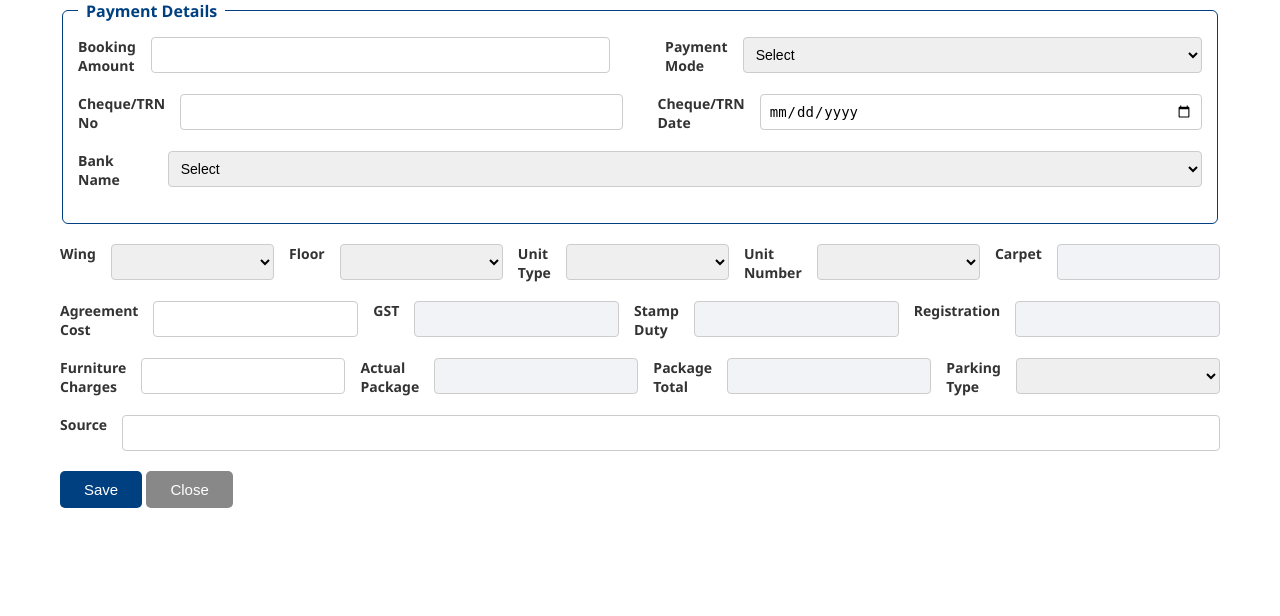
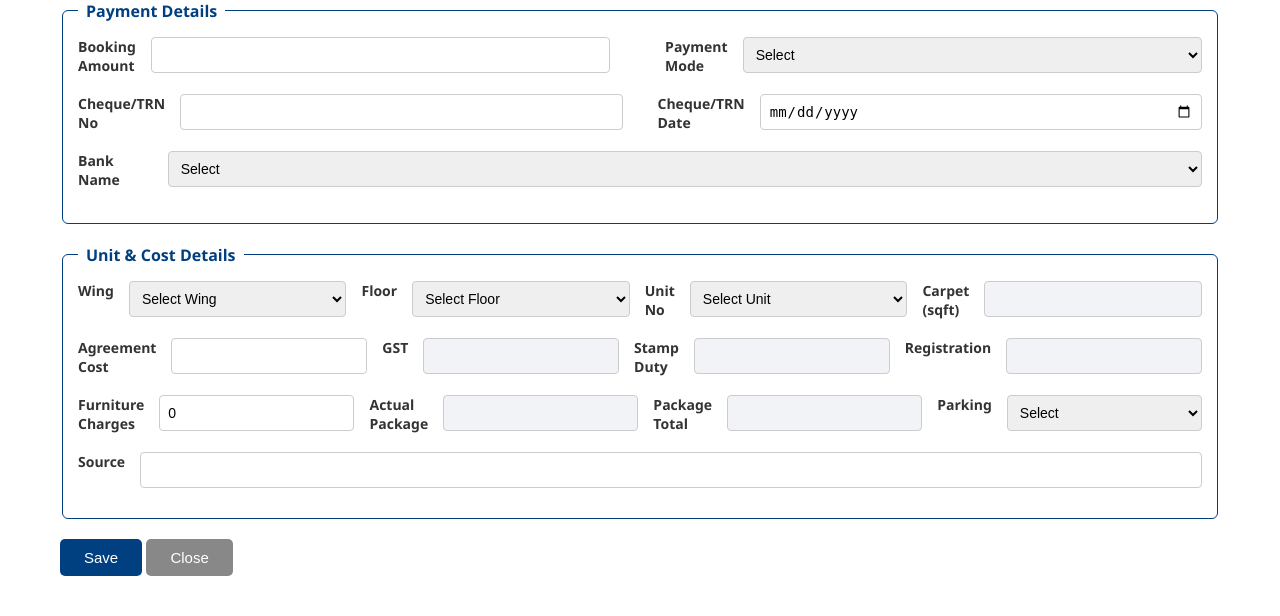
Before and after one commit to mayughag24-spec/office-realestate_crm, a Flask app: template templates/unit_booking.html in a window 1280 px wide. Shown: the part 627-1243 px from the top of the page. Before the commit the page ends 1135 px from the top, so only its background shows below. Run offline with Flask 3, Linux system fonts and the light colour scheme; the template is opened without the code that fills it, so the values that code supplies are empty.

Commit message:
Update unit_booking.html

```diff
--- a/templates/unit_booking.html
+++ b/templates/unit_booking.html
@@ -194,52 +194,67 @@
         </select>
     </div>
 </fieldset>
+<fieldset>
+    <legend>Unit & Cost Details</legend>
+
     <div class="form-row">
         <label for="wing">Wing</label>
-    <select id="wing" name="wing" required></select>
+        <select id="wing" name="wing" required>
+            <option value="">Select Wing</option>
+        </select>
 
         <label for="floor">Floor</label>
-    <select id="floor" name="floor" required></select>
+        <select id="floor" name="floor" required>
+            <option value="">Select Floor</option>
+        </select>
 
-    <label for="unitType">Unit Type</label>
-    <select id="unitType" name="unitType" required></select>
+        <label for="unitNumber">Unit No</label>
+        <select id="unitNumber" name="unitNumber" required>
+            <option value="">Select Unit</option>
+        </select>
 
-    <label for="unitNumber">Unit Number</label>
-    <select id="unitNumber" name="unitNumber" required></select>
+        <label for="carpet">Carpet (sqft)</label>
+        <input type="number" id="carpet" name="carpet" readonly>
+    </div>
 
-    <label for="carpet">Carpet</label>
-    <input type="number" id="carpet" name="carpet" readonly />
-</div>
     <div class="form-row">
         <label for="agreementCost">Agreement Cost</label>
-    <input type="number" id="agreementCost" name="agreementCost" required />
+        <input type="number" id="agreementCost" name="agreementCost" required>
 
         <label for="gst">GST</label>
-    <input type="number" id="gst" name="gst" readonly />
+        <input type="number" id="gst" name="gst" readonly>
 
         <label for="stampDuty">Stamp Duty</label>
-    <input type="number" id="stampDuty" name="stampDuty" readonly />
+        <input type="number" id="stampDuty" name="stampDuty" readonly>
 
         <label for="registration">Registration</label>
-    <input type="number" id="registration" name="registration" readonly />
+        <input type="number" id="registration" name="registration" readonly>
     </div>
+
     <div class="form-row">
         <label for="furnitureCharges">Furniture Charges</label>
-    <input type="number" id="furnitureCharges" name="furnitureCharges" />
+        <input type="number" id="furnitureCharges" name="furnitureCharges" value="0">
 
         <label for="actualPackage">Actual Package</label>
-    <input type="number" id="actualPackage" name="actualPackage" readonly />
+        <input type="number" id="actualPackage" name="actualPackage" readonly>
 
         <label for="packageTotal">Package Total</label>
-    <input type="number" id="packageTotal" name="packageTotal" readonly />
+        <input type="number" id="packageTotal" name="packageTotal" readonly>
 
-    <label for="parkingType">Parking Type</label>
-    <select id="parkingType" name="parkingType"></select>
+        <label for="parkingType">Parking</label>
+        <select id="parkingType" name="parkingType">
+            <option value="">Select</option>
+            <option>Open</option>
+            <option>Covered</option>
+        </select>
     </div>
+
     <div class="form-row">
         <label for="source">Source</label>
-    <input type="text" id="source" name="source" />
+        <input type="text" id="source" name="source">
     </div>
+</fieldset>
+
 
         <!-- Buttons -->
         <div class="button-row">
@@ -250,13 +265,53 @@
     </form>
 </div>
 <script>
-function showApplicant(num, e) {
-    document.querySelectorAll('.applicant-tab').forEach(t => t.classList.remove('active'));
-    document.querySelectorAll('.tab-buttons button').forEach(b => b.classList.remove('active'));
-    document.getElementById('applicant' + num).classList.add('active');
-    e.target.classList.add('active');
+const wingSelect = document.getElementById("wing");
+const floorSelect = document.getElementById("floor");
+const unitSelect = document.getElementById("unitNumber");
+const carpetInput = document.getElementById("carpet");
+
+const wings = ["A", "B", "C", "D", "E", "F"];
+const floors = [1, 2, 3, 4, 5, 6, 7];
+
+// Example carpet mapping
+const carpetMap = {
+    "101": 650,
+    "102": 680,
+    "103": 720,
+    "104": 750,
+    "105": 800,
+    "106": 820,
+    "107": 850
+};
+
+// Load wings
+wings.forEach(w => {
+    wingSelect.add(new Option(w, w));
+});
+
+// Load floors
+floors.forEach(f => {
+    floorSelect.add(new Option(f, f));
+});
+
+// Load units when floor selected
+floorSelect.addEventListener("change", () => {
+    unitSelect.innerHTML = '<option value="">Select Unit</option>';
+    carpetInput.value = "";
+
+    for (let i = 1; i <= 7; i++) {
+        const unitNo = floorSelect.value + "0" + i; // 101–107, 201–207
+        unitSelect.add(new Option(unitNo, unitNo));
     }
+});
+
+// Carpet auto-fill
+unitSelect.addEventListener("change", () => {
+    const baseUnit = "10" + unitSelect.value.slice(-1);
+    carpetInput.value = carpetMap[baseUnit] || "";
+});
 </script>
+
 
 </body>
 </html>
```
Lines whose indentation alone changed are shown as unchanged.
